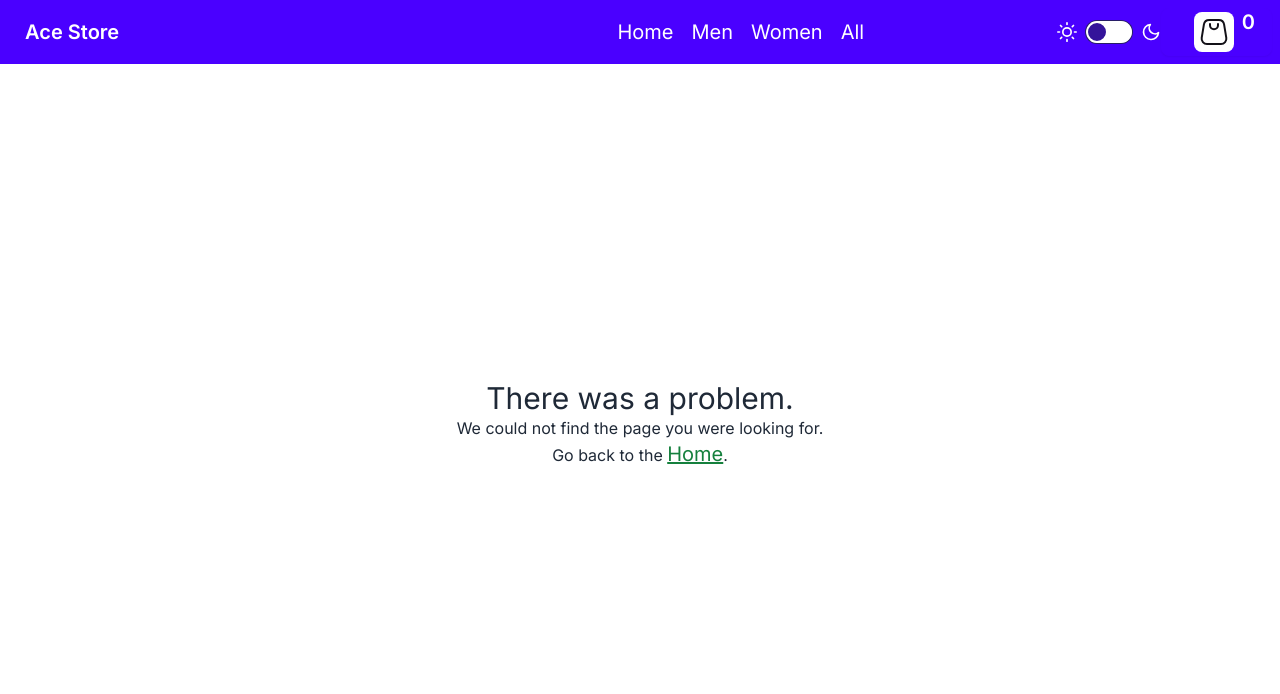
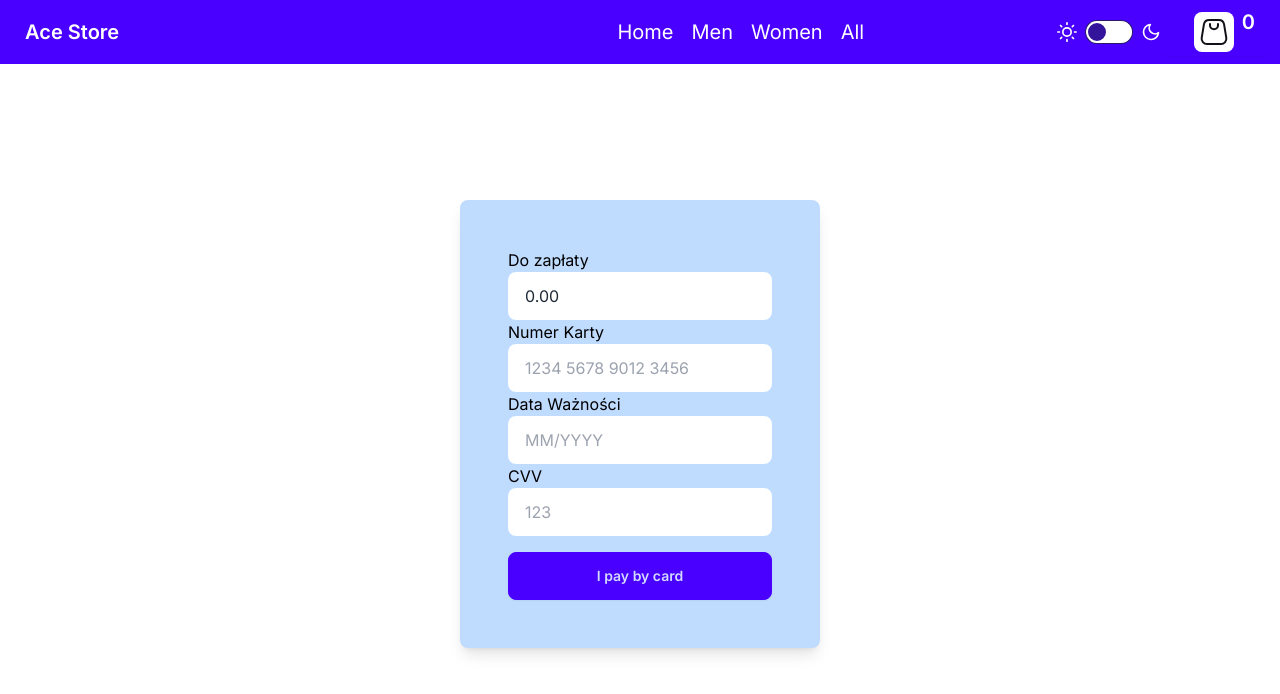
Before and after one commit to ajarek/next-14-ep-28-clothing-ecommerce, a Next.js app: page /payment in a window 1280 px wide. Before the commit this address had no page. Shown: the top 694 px of the page. Built offline with nearby package versions, Linux system fonts and the light colour scheme.

Commit message:
added payment

```diff
--- a/app/cart/page.tsx
+++ b/app/cart/page.tsx
@@ -90,6 +90,9 @@ const Cart = () => {
               .toFixed(2)}{' '}
             $
           </div>
+          <div className='text-right pr-[168px] mt-4 '>
+            <Link  href={'/payment'} className='btn btn-primary px-16' >Pay</Link>
+          </div>
         </>
       )}
     </div>
--- /dev/null
+++ b/app/payment/page.tsx
@@ -0,0 +1,96 @@
+'use client'
+
+import { ToastContainer, toast } from 'react-toastify'
+import 'react-toastify/dist/ReactToastify.css'
+import { useRouter } from 'next/navigation'
+import { useCartStore } from '@/state/useCartStore'
+
+const Payment = () => {
+  const router = useRouter()
+  let { products, removeFromCart } = useCartStore()
+  const notifySuccess = () => {
+    toast.success(`Thank  you for your payment ${allPayValue} $!`, {
+      position: 'top-center',
+      autoClose: 3000,
+      hideProgressBar: false,
+      closeOnClick: true,
+      pauseOnHover: true,
+      draggable: true,
+      progress: undefined,
+      theme: 'colored',
+    })
+  }
+  const handleSubmit = (e: any) => {
+    e.preventDefault()
+
+    notifySuccess()
+    ;[...products].map((item: any) => removeFromCart(item))
+    setTimeout(() => {
+      router.push('/')
+    }, 3000)
+  }
+  const allPayValue = [...products]
+    ?.reduce(
+      (a: number, b: { price: number; count: number }) => a + b.price * b.count,
+      0
+    )
+    .toFixed(2)
+  return (
+    <div className=' w-full min-h-[calc(100vh-80px)]  flex flex-col justify-center items-center  '>
+      <ToastContainer />
+      <form
+        onSubmit={handleSubmit}
+        className='max-w-[360px] max-sm:w-full bg-blue-200 p-12 max-sm:p-4 rounded-lg shadow-lg'
+      >
+        <div className='flex'></div>
+        <div className='w-100%'>
+          <label className='text-black' htmlFor='cardNumber'>Do zapłaty</label>
+          <input
+            type='text'
+            value={allPayValue}
+            required
+            className="input w-full max-w-xs"
+          />
+        </div>
+
+        <div className='w-100%'>
+          <label className='text-black' htmlFor='cardNumber'>Numer Karty</label>
+          <input
+            type='text'
+            placeholder='1234 5678 9012 3456'
+            required
+            pattern='^(?:\d{4} ){3}\d{4}$'
+            className="input w-full max-w-xs"
+          />
+        </div>
+        <div className='w-100% '>
+          <label className='text-black' htmlFor='expiryDate'>Data Ważności</label>
+          <input
+            type='text'
+            placeholder='MM/YYYY'
+            required
+            pattern='^(0[1-9]|1[0-2])\/20[2-9][4-9]$'
+            className="input w-full max-w-xs"
+          />
+        </div>
+
+        <div className='w-100%'>
+          <label className='text-black' htmlFor='cvv'>CVV</label>
+          <input
+            type='text'
+            placeholder='123'
+            required
+            pattern='^[0-9]{3}$'
+            className="input w-full max-w-xs"
+          />
+        </div>
+
+        <div className='w-100%  mt-4'>
+          <button className="btn btn-primary w-full" type='submit'>I pay by card</button>
+        </div>
+      </form>
+    </div>
+  )
+}
+
+export default Payment
```
